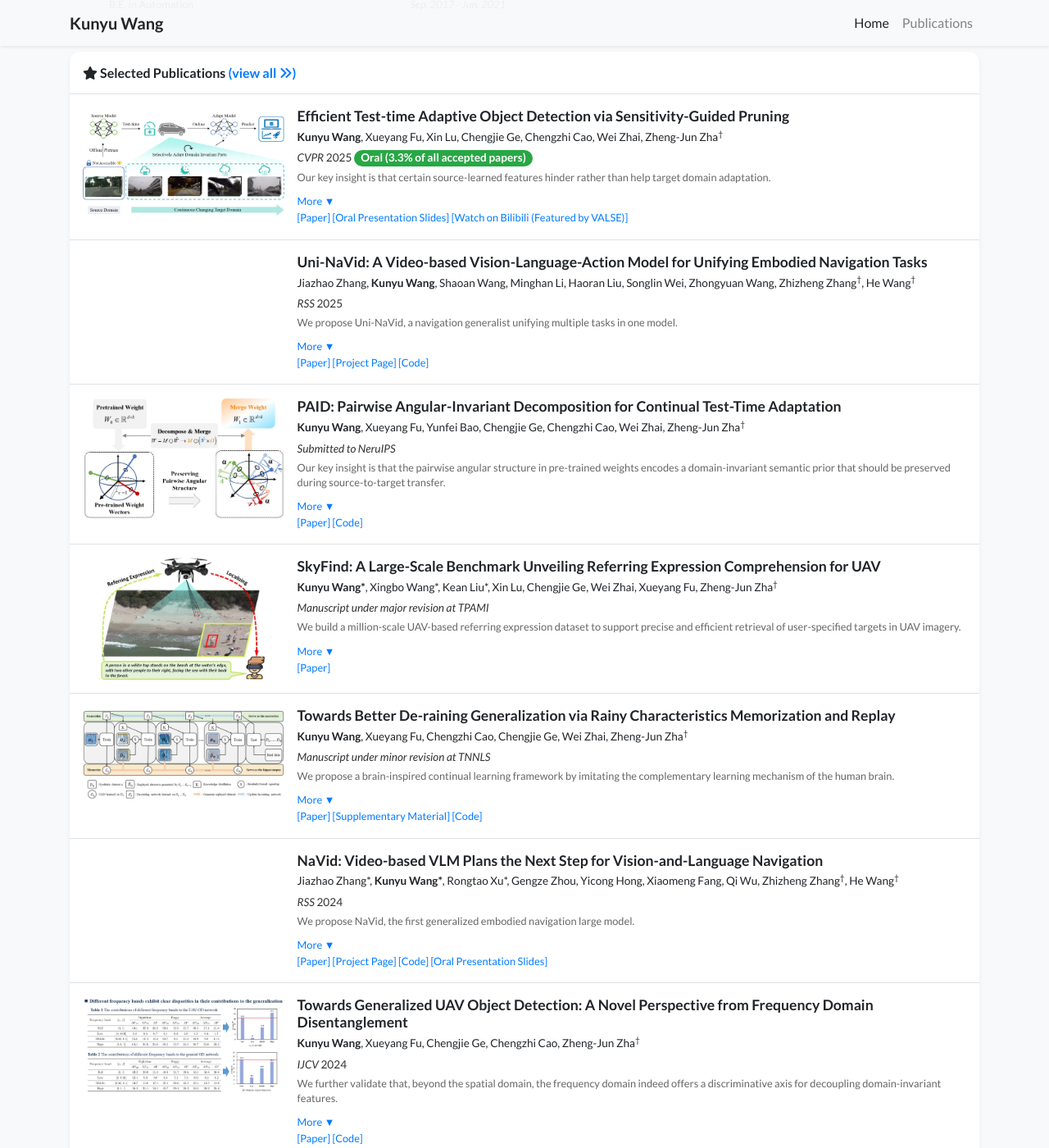
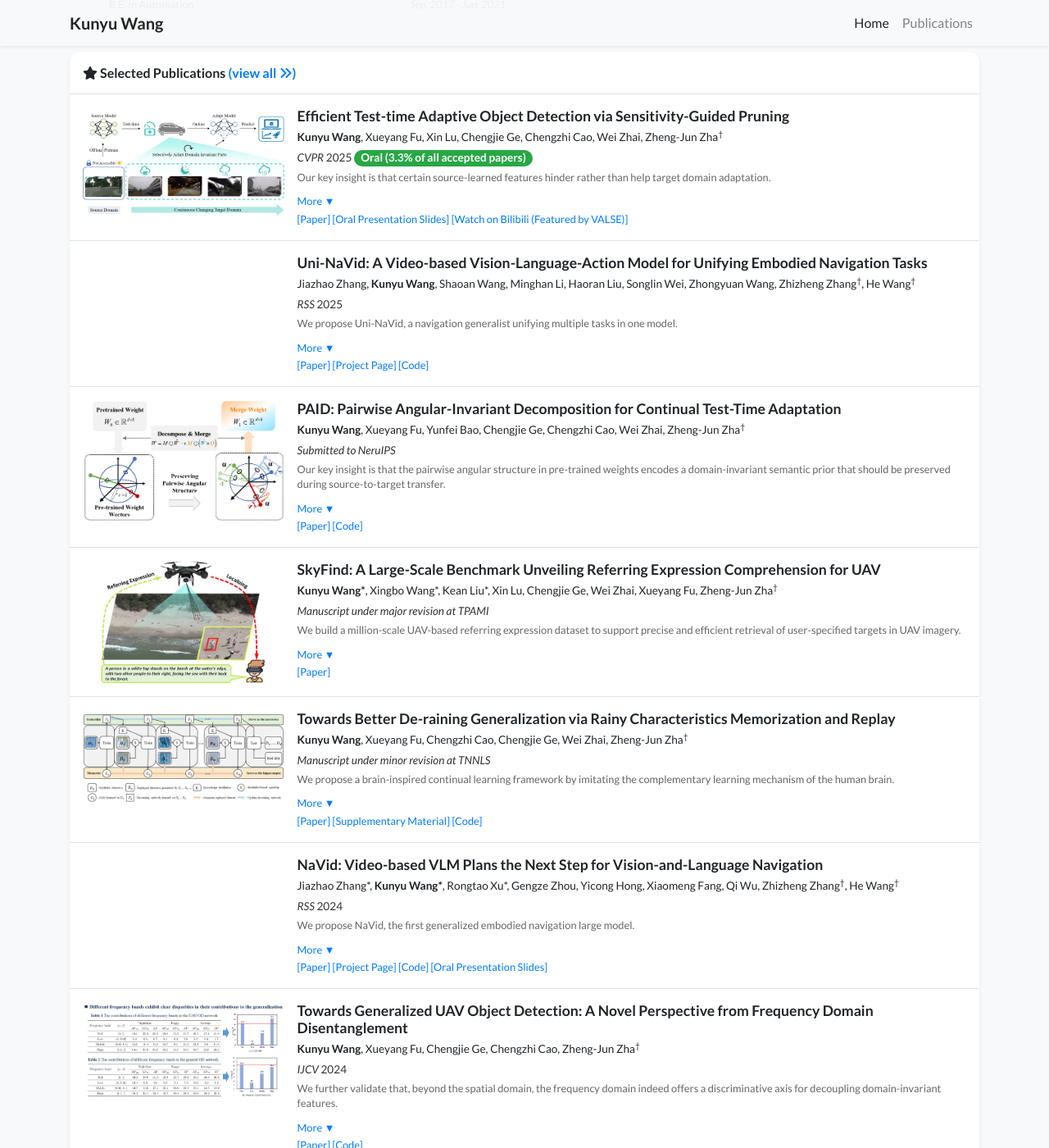
Before and after one commit to wangkunyu241/wangkunyu241.github.io, a Jekyll site: the page built from index.html, in a window 1280 px wide and 1400 px high, scrolled down 1037 px. Shown: the whole window at 82% size. Built offline with Jekyll 4.4.1, drawn with Linux system fonts in a browser that asks for light colours; nearby versions of some CDN libraries; a style sheet for code colours, icons or effects is not loaded.

Commit message:
Update global.css

```diff
--- a/assets/css/global.css
+++ b/assets/css/global.css
@@ -157,11 +157,10 @@
   line-height: 1.2;
 }
 
-/* 更小字号，和 abstract 一致 */
 .small-toggle {
   font-size: 0.8rem;
-  margin-top: -2px;
-  margin-bottom: 2px;
+  margin-top: -8px;
+  margin-bottom: 4px;
 }
 
 .toggle-btn:hover {
```
